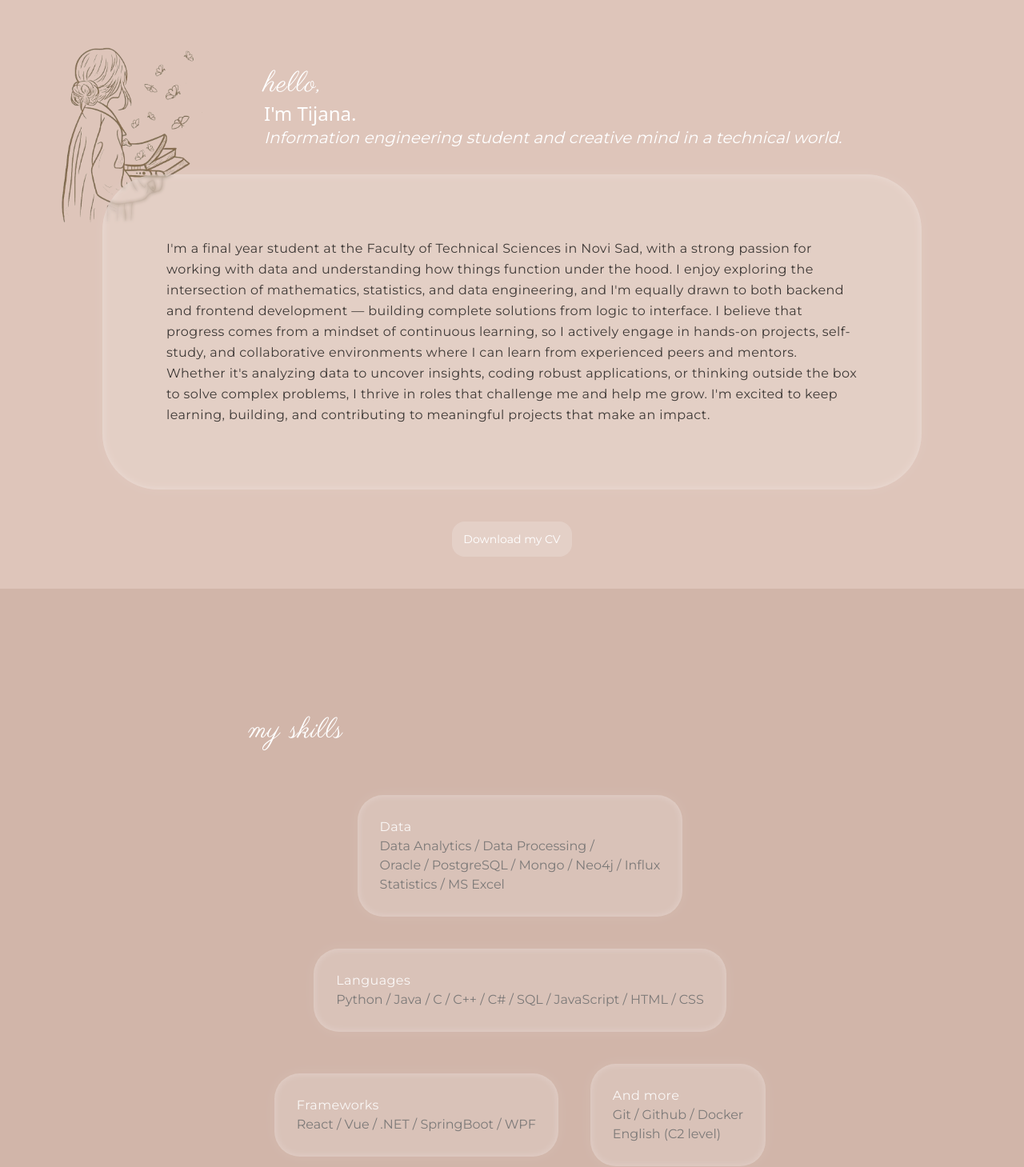
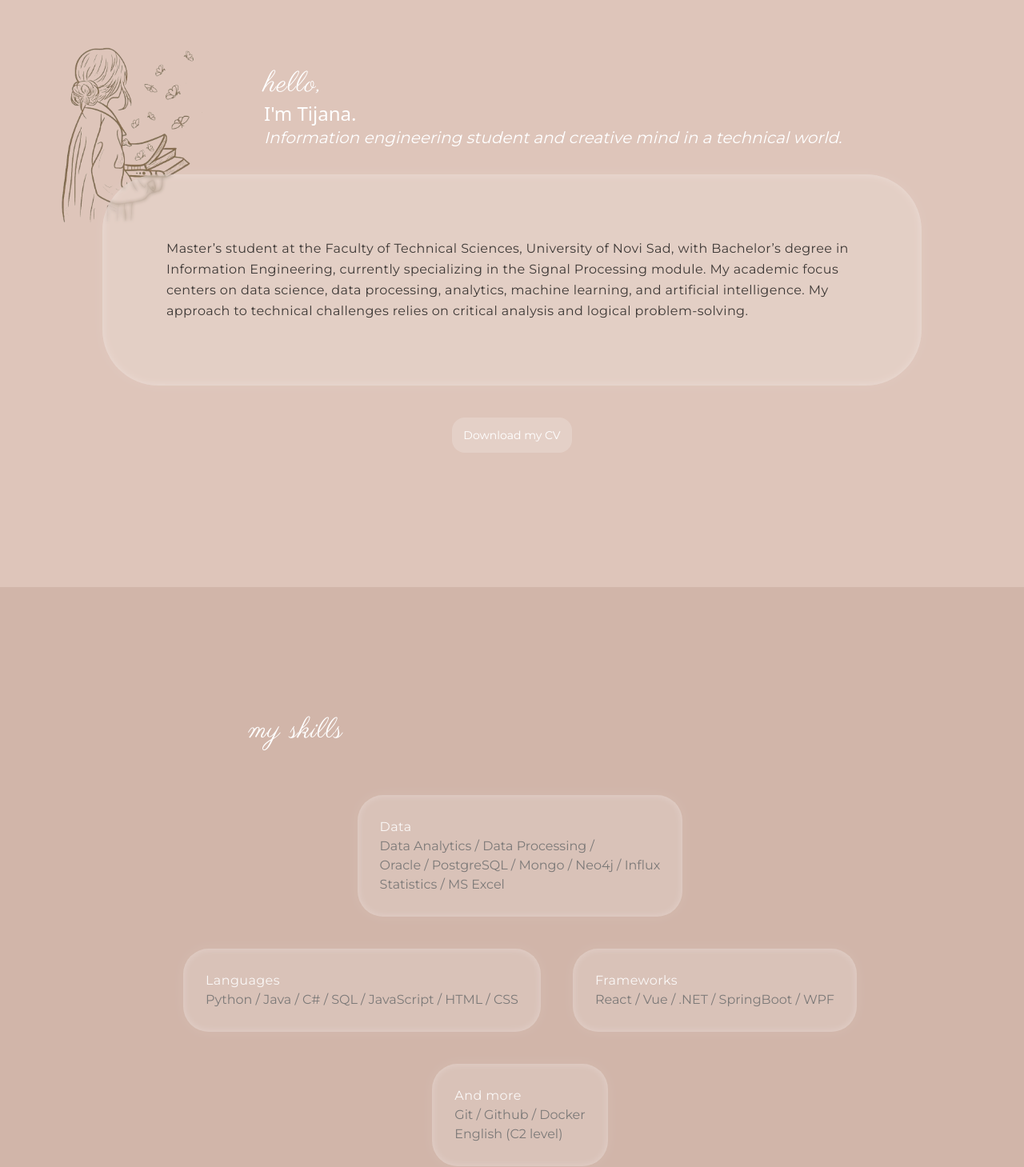
Before and after one commit to tijanicica/portfolio, a React (Vite) app: page / in a window 1280 px wide. Shown: the part 946-2405 px from the top of the page at 80% size. Built offline with nearby package versions, Linux system fonts and the light colour scheme; a web font is replaced by a local one.

Commit message:
fix: fixed cv

```diff
--- a/src/pages/AboutPage.jsx
+++ b/src/pages/AboutPage.jsx
@@ -29,18 +29,17 @@ const AboutPage = () => {
                 <div className="flex justify-center items-center px-1 sm:px-6 md:px-10">
                     <div className="flex justify-center text-[var(--color-about)] p-6 sm:p-10 lg:p-20 -mt-20 lg:-mt-40 w-full sm:w-[95%] max-w-5xl rounded-[30px] sm:rounded-[50px] lg:rounded-[70px] opacity-90 cloud-shape ">
                         <p className="text-sm sm:text-base md:text-base tracking-wide font-medium leading-relaxed" style={{ fontFamily: "Montserrat" }}>
-                            I'm a final year student at the Faculty of Technical Sciences in Novi Sad, with a strong passion for working with data and understanding how things function under the hood. I enjoy exploring the intersection of mathematics, statistics, and data engineering, and I'm equally drawn to both backend and frontend development — building complete solutions from logic to interface.
-
-                            I believe that progress comes from a mindset of continuous learning, so I actively engage in hands-on projects, self-study, and collaborative environments where I can learn from experienced peers and mentors.
-
-                            Whether it's analyzing data to uncover insights, coding robust applications, or thinking outside the box to solve complex problems, I thrive in roles that challenge me and help me grow. I'm excited to keep learning, building, and contributing to meaningful projects that make an impact.
+                            Master’s student at the Faculty of Technical Sciences, University of Novi Sad, with Bachelor’s degree in Information Engineering,
+                            currently specializing in the Signal Processing module. My academic focus centers on data science, data processing, analytics,
+                            machine learning, and artificial intelligence. My approach to technical challenges relies on critical analysis and logical
+                            problem-solving.
                         </p>
                     </div>
                 </div>
 
                 <div className="flex justify-center items-center mt-10 z-10">
                     <a
-                        href="/TijanaPetrovicCVupdated.pdf"
+                        href="/TijanaPetrovicCV.pdf"
                         target="_blank"
                         rel="noopener noreferrer"
                         className="flex lg:w-1/8 text-center items-center text-welcome rounded-2xl cursor-pointer text-sm bg-button bg-opacity-50 link-button hover:text-[var(--color-portfolio)] pl-0 justify-center mb-10"
--- a/src/pages/SkillsPage.jsx
+++ b/src/pages/SkillsPage.jsx
@@ -31,7 +31,7 @@ const cards = [
     },
     {
         title: "Languages",
-        skills: "Python / Java / C / C++ / C# / SQL / JavaScript / HTML / CSS",
+        skills: "Python / Java / C# / SQL / JavaScript / HTML / CSS",
     },
     {
         title: "Frameworks",
```
Also changed, not shown: 2 other files (tests, documents, lock files or other folders).
